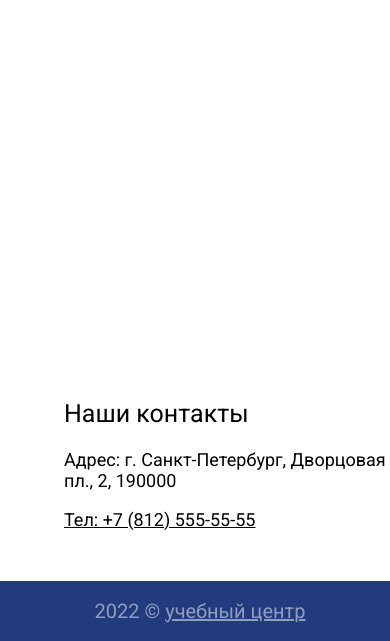
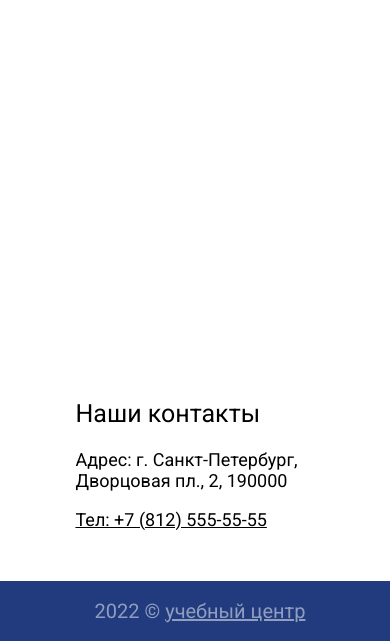
Before and after one commit to Termit162/maket1, a plain HTML site: page pages/contacts.html in a window 390 px wide. Shown: the part 249-890 px from the top of the page. Drawn offline with Linux system fonts and the light colour scheme.

Commit message:
adaptive

```diff
--- a/css/style.css
+++ b/css/style.css
@@ -351,7 +351,8 @@ em {
 .map {
   max-width: 1268px;
   width: 100%;
-  height: 370px;
+  border: none;
+
 }
 
 .phone {
@@ -384,17 +385,13 @@ em {
   }
 }
 
-
-
-
-
 @media (max-width: 840px) {
   .login-popup {
     transform: translate(-50%, -50%);
   }
 }
 
-@media (max-width: 448px) {
+@media (max-width: 480px) {
   .students {
     display: flex;
     flex-direction: column;
@@ -402,3 +399,15 @@ em {
 
   }
 }
+
+@media (max-width: 1200px) {
+
+  .content-main,
+  .main-students,
+  .main-about,
+  .main-contacts {
+    padding-left: 2vh;
+    padding-right: 2vh;
+
+  }
+}
--- a/pages/contacts.html
+++ b/pages/contacts.html
@@ -43,7 +43,7 @@
         <h1 class="main-heading" style="margin-left: 16%;">Как нас найти 🗺️️</h1>
         <iframe class="map"
             src="https://yandex.ru/map-widget/v1/?um=constructor%3A43901a799a47a093dba648f2e9944e5246d598863c5c89e9521474cfc6c02466&amp;source=constructor"
-            width="1268" height="370" frameborder="0"></iframe>
+            width="1268" height="370"></iframe>
         <div class="contactmargin">
             <h2>Наши контакты</h2>
             <p class="intro-text">Адрес: г. Санкт-Петербург, Дворцовая пл., 2, 190000 </p>
```
